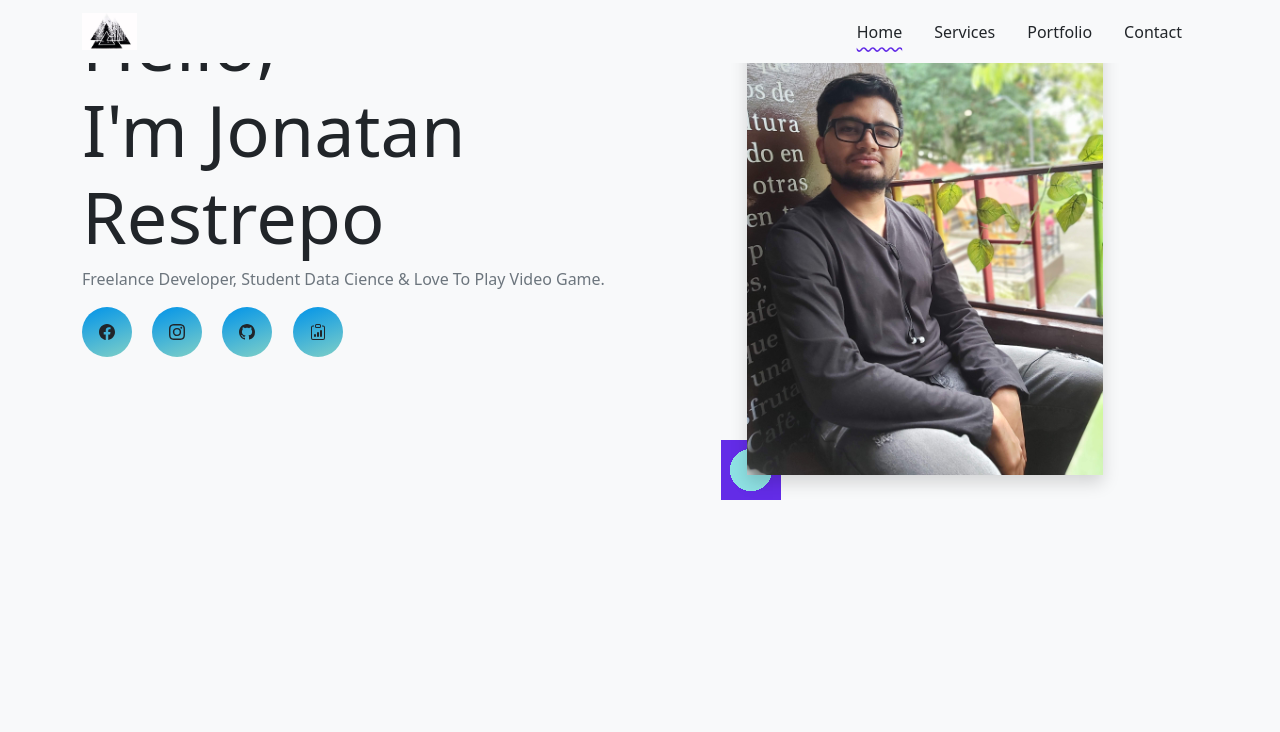
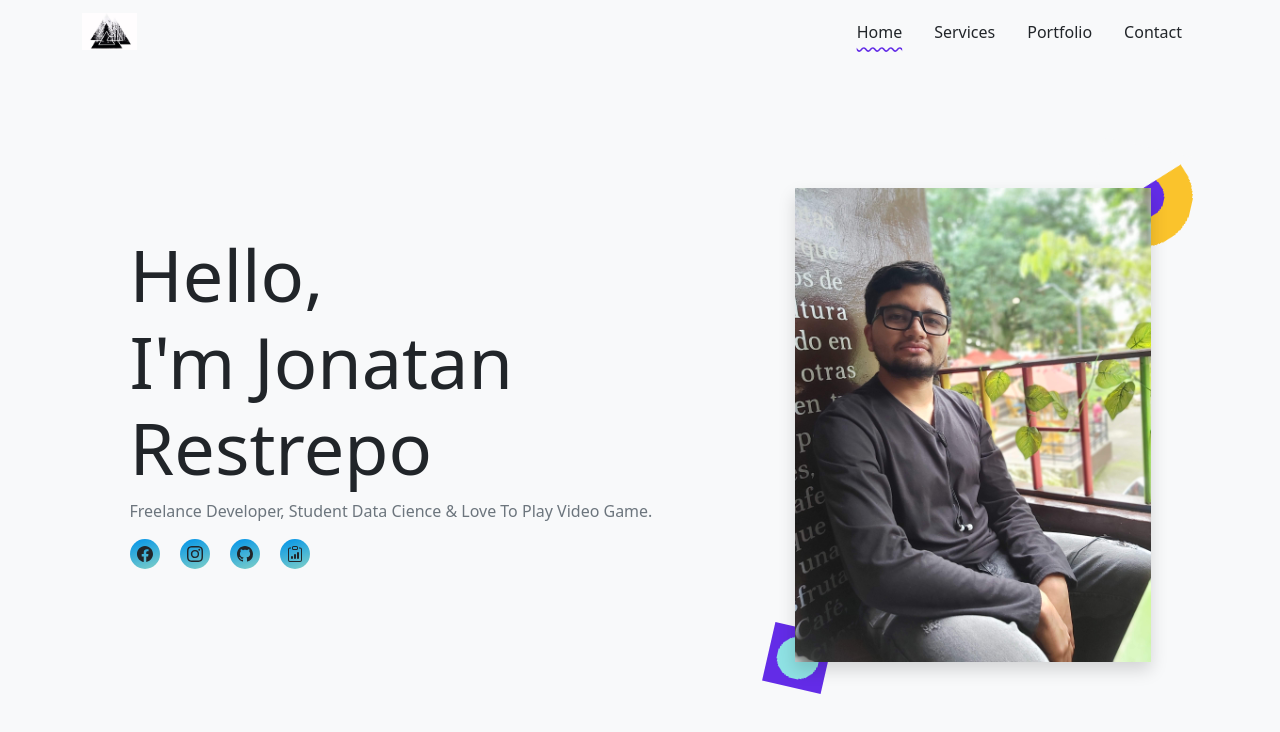
Before and after one commit to Jonatancon/portafolio, a plain HTML site: page index.html in a window 1280 px wide. Drawn offline with nearby package versions, Linux system fonts and the light colour scheme.

Commit message:
version 1.1

```diff
--- a/css/style.css
+++ b/css/style.css
@@ -10,13 +10,13 @@ a {
   color: inherit;
 }
 
-.nav>a {
+.nav > a {
   color: inherit;
 }
 
 /*-------SECTIONS------*/
 /*------> NAV */
-.navbar-brand>img {
+.navbar-brand > img {
   width: 55px;
 }
 
@@ -26,30 +26,31 @@ a {
 }
 
 /*header*/
-.icons-social-network>a {
-  width: 50px;
-  height: 50px;
+.icons-social-network > a {
+  width: 30px;
+  height: 30px;
   border-radius: 50%;
   display: inline-flex;
   justify-content: center;
   align-items: center;
-  transition: .5s filter;
+  transition: 0.5s filter;
 }
 
-.icons-social-network>a:hover {
+.icons-social-network > a:hover {
   filter: opacity(0.5);
 }
 
 .bg-icons {
-  background-color: #0093E9;
-  background-image: linear-gradient(160deg, #0093E9 0%, #80D0C7 100%);
+  background-color: #0093e9;
+  background-image: linear-gradient(160deg, #0093e9 0%, #80d0c7 100%);
 }
 
 .photo-frame {
   font-size: 20px;
 }
 
-.photo-frame::before, .photo-frame::after {
+.photo-frame::before,
+.photo-frame::after {
   content: "";
   display: block;
   width: var(--box-size);
@@ -61,14 +62,38 @@ a {
 
 .photo-frame::before {
   --box-size: 3em;
-  background-image: radial-gradient(var(--color-blue-medium) 50%, var(--color-purple) 50%);
+  background-image: radial-gradient(
+    var(--color-blue-medium) 50%,
+    var(--color-purple) 50%
+  );
   top: calc(99% - (var(--box-size) / 2));
   right: calc(99% - (var(--box-size) / 2));
 }
-.photo-frame::after{
+.photo-frame::after {
   --box-size: 5em;
   bottom: calc(98% - (var(--box-size) / 2));
   left: calc(98% - (var(--box-size) / 2));
-  background: linear-gradient(45deg, var(--color-gray-medium) 45%, transparent 45%),
-  radial-gradient(var(--color-purple) 30%, var(--color-yellow) 30% 70%, var(--color-gray-medium) 70%, transparent 70%);
+  background: linear-gradient(
+      45deg,
+      var(--color-gray-medium) 45%,
+      transparent 45%
+    ),
+    radial-gradient(
+      var(--color-purple) 30%,
+      var(--color-yellow) 30% 70%,
+      var(--color-gray-medium) 70%,
+      transparent 70%
+    );
 }
+@keyframes turnZ {
+  to {
+    transform: rotate(1turn);
+  }
+}
+
+.header-m {
+  min-height: 100vh;
+}
+.photo-frame {
+  top: 25px;
+}
--- a/index.html
+++ b/index.html
@@ -40,7 +40,7 @@
 
   <div class="container">
     <!--header-->
-    <header class="row">
+    <header class="row align-items-center header-m justify-content-center">
       <div class="col-md-7">
         <!--greeting-->
         <h1 class="display-2">
@@ -90,13 +90,11 @@
       <!--img-->
       <div class="col-8 col-md-4">
         <div class="photo-frame position-relative shadow">
-          <img src="recursos/img/fondo2.jpg" alt="Gina Adams" class="w-100">
+          <img src="recursos/img/fondo2.jpg" alt="Gina Adams h-100" class="w-100">
         </div>
       </div>
     </header>
   </div>
-
-
 
 
 
```
